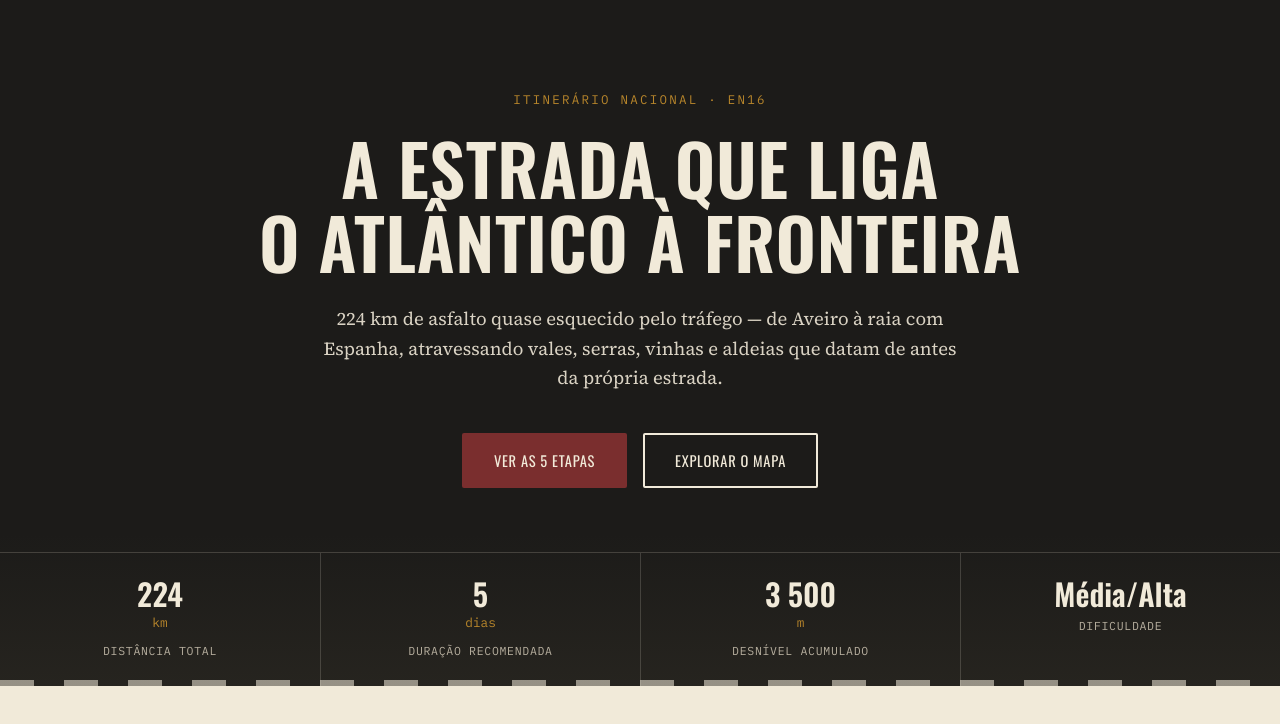
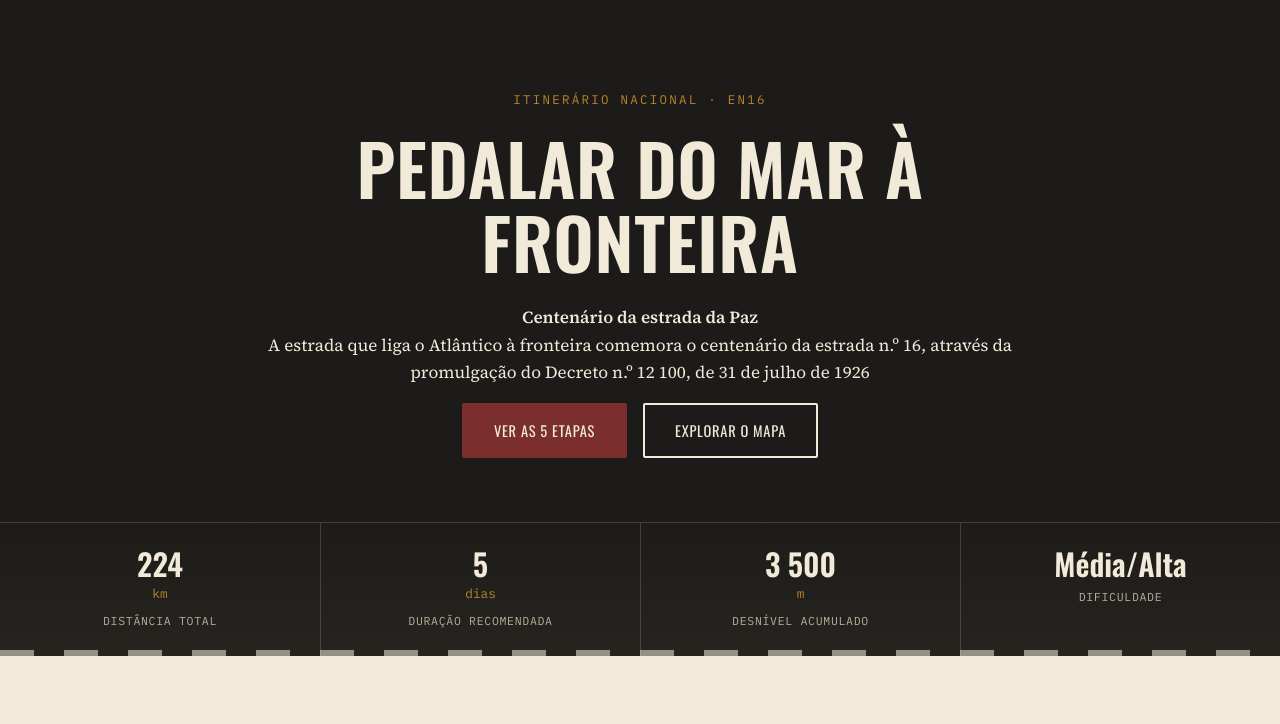
Before and after one commit to iaribeiro/iaribeiro.github.io, a plain HTML site: page index.html in a window 1280 px wide. Shown: the part 76-800 px from the top of the page. Drawn offline with nearby package versions, Linux system fonts and the light colour scheme.

Commit message:
Version 4 changed title, subtitle and contact added

```diff
--- a/index.html
+++ b/index.html
@@ -52,8 +52,8 @@
   <section class="hero">
     <div class="hero-inner">
       <p class="eyebrow">Itinerário nacional · EN16</p>
-      <h1>A estrada que liga<br><span class="hero-accent">o Atlântico</span> à <span class="hero-accent">fronteira</span></h1>
-      <p class="hero-lede">224&nbsp;km de asfalto quase esquecido pelo tráfego — de Aveiro à raia com Espanha, atravessando vales, serras, vinhas e aldeias que datam de antes da própria estrada.</p>
+      <h1>Pedalar do mar à fronteira</h1>
+      <p class="hero-subtitle"><strong>Centenário da estrada da Paz</strong><br>A estrada que liga o Atlântico à fronteira comemora o centenário da estrada n.º 16, através da promulgação do Decreto n.º 12 100, de 31 de julho de 1926</p>
       <div class="hero-cta">
         <a href="#etapas" class="btn btn-primary">Ver as 5 etapas</a>
         <a href="#mapa" class="btn btn-ghost">Explorar o mapa</a>
@@ -155,6 +155,7 @@
   <div class="section-inner footer-inner">
     <p>Estrada da Paz — guia de cicloturismo não oficial da EN16.</p>
     <p class="footer-sources">Fontes: pt.wikipedia.org · escapelivre.com · turismodocentro.pt · andardecoiso.pt · rotasnacionais.pt</p>
+    <p class="footer-contact">Contacto: <a href="mailto:estradadapaz16@gmail.com">estradadapaz16@gmail.com</a></p>
   </div>
 </footer>
 
```
